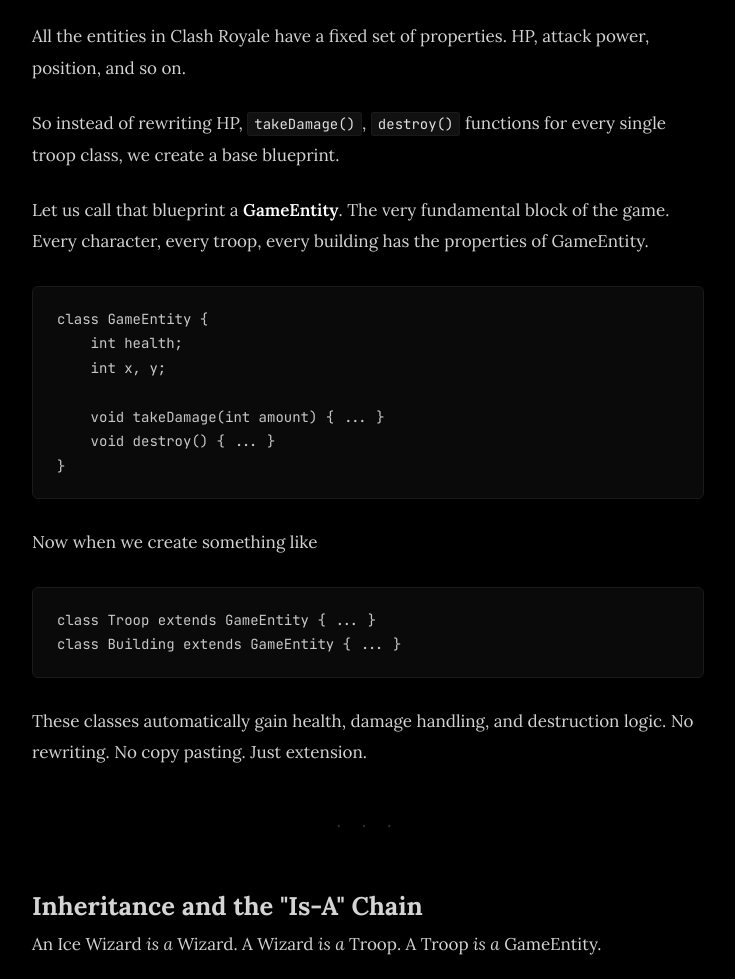
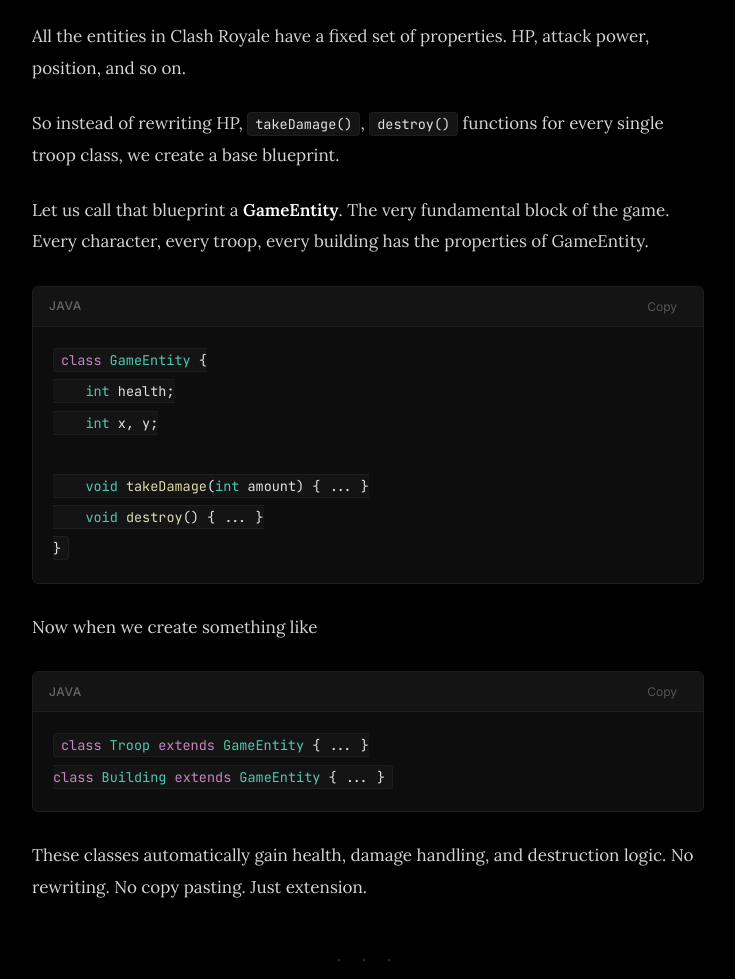
Before and after one commit to Prigoistic/Prigoistic.github.io, a plain HTML site: page blog/oops-through-clash-royale.html in a window 1280 px wide. Shown: the part 775-1754 px from the top of the page, without its empty margins (272-1007 px from the left). Drawn offline with Linux system fonts and the light colour scheme.

Commit message:
style: notion-style code blocks in OOP blog with syntax highlighting and copy button

```diff
--- a/blog/oops-through-clash-royale.html
+++ b/blog/oops-through-clash-royale.html
@@ -60,18 +60,30 @@
 
       <p>Let us call that blueprint a <strong>GameEntity</strong>. The very fundamental block of the game. Every character, every troop, every building has the properties of GameEntity.</p>
 
-      <div class="article-code">class GameEntity {
-    int health;
-    int x, y;
+      <div class="article-code-block">
+        <div class="article-code-header">
+          <span class="article-code-lang">Java</span>
+          <button class="article-code-copy" onclick="copyCode(this)">Copy</button>
+        </div>
+        <pre><code><span class="kw">class</span> <span class="type">GameEntity</span> {
+    <span class="type">int</span> health;
+    <span class="type">int</span> x, y;
 
-    void takeDamage(int amount) { ... }
-    void destroy() { ... }
-}</div>
+    <span class="type">void</span> <span class="fn">takeDamage</span>(<span class="type">int</span> amount) { ... }
+    <span class="type">void</span> <span class="fn">destroy</span>() { ... }
+}</code></pre>
+      </div>
 
       <p>Now when we create something like</p>
 
-      <div class="article-code">class Troop extends GameEntity { ... }
-class Building extends GameEntity { ... }</div>
+      <div class="article-code-block">
+        <div class="article-code-header">
+          <span class="article-code-lang">Java</span>
+          <button class="article-code-copy" onclick="copyCode(this)">Copy</button>
+        </div>
+        <pre><code><span class="kw">class</span> <span class="type">Troop</span> <span class="kw">extends</span> <span class="type">GameEntity</span> { ... }
+<span class="kw">class</span> <span class="type">Building</span> <span class="kw">extends</span> <span class="type">GameEntity</span> { ... }</code></pre>
+      </div>
 
       <p>These classes automatically gain health, damage handling, and destruction logic. No rewriting. No copy pasting. Just extension.</p>
 
@@ -83,7 +95,13 @@
 
       <p>Which means writing something like</p>
 
-      <div class="article-code">GameEntity x = new Wizard();</div>
+      <div class="article-code-block">
+        <div class="article-code-header">
+          <span class="article-code-lang">Java</span>
+          <button class="article-code-copy" onclick="copyCode(this)">Copy</button>
+        </div>
+        <pre><code><span class="type">GameEntity</span> x = <span class="kw">new</span> <span class="type">Wizard</span>();</code></pre>
+      </div>
 
       <p>is perfectly valid.</p>
 
@@ -91,7 +109,13 @@
 
       <p>A Wizard must behave like a Troop in every context where a Troop is expected. If somewhere in the engine we have</p>
 
-      <div class="article-code">void applyRange(Troop t) { ... }</div>
+      <div class="article-code-block">
+        <div class="article-code-header">
+          <span class="article-code-lang">Java</span>
+          <button class="article-code-copy" onclick="copyCode(this)">Copy</button>
+        </div>
+        <pre><code><span class="type">void</span> <span class="fn">applyRange</span>(<span class="type">Troop</span> t) { ... }</code></pre>
+      </div>
 
       <p>we should be able to pass a Wizard, an Archer, a P.E.K.K.A, without any problem. This idea, that a child must be safely usable as its parent, is called the <strong><a href="https://en.wikipedia.org/wiki/Liskov_substitution_principle" target="_blank" rel="noopener">Liskov Substitution Principle</a></strong>.</p>
 
@@ -111,7 +135,13 @@
 
       <p>But from the Game Engine's point of view, it just wants to say</p>
 
-      <div class="article-code">t.attack();</div>
+      <div class="article-code-block">
+        <div class="article-code-header">
+          <span class="article-code-lang">Java</span>
+          <button class="article-code-copy" onclick="copyCode(this)">Copy</button>
+        </div>
+        <pre><code>t.<span class="fn">attack</span>();</code></pre>
+      </div>
 
       <p>It does not care if <code>t</code> is P.E.K.K.A or Skeleton Army.</p>
 
@@ -121,17 +151,23 @@
         SAME INTERFACE. DIFFERENT BEHAVIOURS.
       </div>
 
-      <div class="article-code">class Troop {
-    void attack() { }
+      <div class="article-code-block">
+        <div class="article-code-header">
+          <span class="article-code-lang">Java</span>
+          <button class="article-code-copy" onclick="copyCode(this)">Copy</button>
+        </div>
+        <pre><code><span class="kw">class</span> <span class="type">Troop</span> {
+    <span class="type">void</span> <span class="fn">attack</span>() { }
 }
 
-class PEKKA extends Troop {
-    void attack() { swingIronSword(); }
+<span class="kw">class</span> <span class="type">PEKKA</span> <span class="kw">extends</span> <span class="type">Troop</span> {
+    <span class="type">void</span> <span class="fn">attack</span>() { <span class="fn">swingIronSword</span>(); }
 }
 
-class SkeletonArmy extends Troop {
-    void attack() { swingBoneSword(); }
-}</div>
+<span class="kw">class</span> <span class="type">SkeletonArmy</span> <span class="kw">extends</span> <span class="type">Troop</span> {
+    <span class="type">void</span> <span class="fn">attack</span>() { <span class="fn">swingBoneSword</span>(); }
+}</code></pre>
+      </div>
 
       <p>When you rewrite a method like this, the child replaces the parent behavior. This is <strong><a href="https://en.wikipedia.org/wiki/Method_overriding" target="_blank" rel="noopener">method overriding</a></strong>.</p>
 
@@ -145,9 +181,15 @@
 
       <p>Now contrast that with overloading. Overloading is when the method name is the same but the parameters are different.</p>
 
-      <div class="article-code">attack()
-attack(Building target)
-attack(Troop target)</div>
+      <div class="article-code-block">
+        <div class="article-code-header">
+          <span class="article-code-lang">Java</span>
+          <button class="article-code-copy" onclick="copyCode(this)">Copy</button>
+        </div>
+        <pre><code><span class="fn">attack</span>()
+<span class="fn">attack</span>(<span class="type">Building</span> target)
+<span class="fn">attack</span>(<span class="type">Troop</span> target)</code></pre>
+      </div>
 
       <p>Same name but with different intent. The compiler picks the right version at compile time based on the argument types. That is called <strong><a href="https://en.wikipedia.org/wiki/Function_overloading" target="_blank" rel="noopener">compile-time polymorphism</a></strong>.</p>
 
@@ -164,14 +206,26 @@
 
       <p>Now imagine if every part of Clash Royale could directly modify a troop's health. Some random class could just do</p>
 
-      <div class="article-code">wizard.health = -5000;</div>
+      <div class="article-code-block">
+        <div class="article-code-header">
+          <span class="article-code-lang">Java</span>
+          <button class="article-code-copy" onclick="copyCode(this)">Copy</button>
+        </div>
+        <pre><code>wizard.health = <span class="num">-5000</span>;</code></pre>
+      </div>
 
       <p>Which is so wrong.</p>
 
       <p>Instead we hide health. We make it <strong><a href="https://en.wikipedia.org/wiki/Access_modifiers" target="_blank" rel="noopener">private</a></strong> so that no one can touch it directly. They must use controlled methods like</p>
 
-      <div class="article-code">takeDamage(int amount)
-heal(int amount)</div>
+      <div class="article-code-block">
+        <div class="article-code-header">
+          <span class="article-code-lang">Java</span>
+          <button class="article-code-copy" onclick="copyCode(this)">Copy</button>
+        </div>
+        <pre><code><span class="fn">takeDamage</span>(<span class="type">int</span> amount)
+<span class="fn">heal</span>(<span class="type">int</span> amount)</code></pre>
+      </div>
 
       <p>So that we can control the rules. Maybe health cannot drop below zero. Maybe Elixir regains after a cooldown. Maybe certain troops have damage resistance.</p>
 
@@ -271,10 +325,16 @@
 
       <p>An interface is just a contract. It has no state, no health bars, no variables, just a list of empty promises.</p>
 
-      <div class="article-code">class Dragon extends Troop implements Flyable, Burnable {
-    void fly() { ... }
-    void breatheFire() { ... }
-}</div>
+      <div class="article-code-block">
+        <div class="article-code-header">
+          <span class="article-code-lang">Java</span>
+          <button class="article-code-copy" onclick="copyCode(this)">Copy</button>
+        </div>
+        <pre><code><span class="kw">class</span> <span class="type">Dragon</span> <span class="kw">extends</span> <span class="type">Troop</span> <span class="kw">implements</span> <span class="type">Flyable</span>, <span class="type">Burnable</span> {
+    <span class="type">void</span> <span class="fn">fly</span>() { ... }
+    <span class="type">void</span> <span class="fn">breatheFire</span>() { ... }
+}</code></pre>
+      </div>
 
       <p>Because Flyable is just a contract saying "I know how to flap wings," there is no data to conflict. You can sign a hundred contracts, but you can only have one body.</p>
 
@@ -323,5 +383,19 @@
 
 </div>
 
+<script>
+function copyCode(btn) {
+  const code = btn.closest('.article-code-block').querySelector('code');
+  navigator.clipboard.writeText(code.textContent).then(() => {
+    btn.textContent = 'Copied!';
+    btn.classList.add('copied');
+    setTimeout(() => {
+      btn.textContent = 'Copy';
+      btn.classList.remove('copied');
+    }, 2000);
+  });
+}
+</script>
+
 </body>
 </html>
--- a/style.css
+++ b/style.css
@@ -651,29 +651,87 @@
   letter-spacing: 0.04em;
 }
 
-/* ── Code Block ── */
-.article-code {
-  font-family: 'JetBrains Mono', monospace;
-  font-size: 14px;
-  color: #c8c8c8;
+/* ── Notion-style Code Block ── */
+.article-code-block {
   margin: 28px 0;
-  padding: 20px 24px;
-  background: #0a0a0a;
-  border: 1px solid #1a1a1a;
   border-radius: 6px;
-  line-height: 1.75;
-  white-space: pre;
+  background: #0d0d0d;
+  border: 1px solid #1e1e1e;
+  overflow: hidden;
+}
+
+.article-code-header {
+  display: flex;
+  align-items: center;
+  justify-content: space-between;
+  padding: 8px 16px;
+  background: #141414;
+  border-bottom: 1px solid #1e1e1e;
+}
+
+.article-code-lang {
+  font-family: 'Inter', sans-serif;
+  font-size: 12px;
+  font-weight: 500;
+  color: #666;
+  text-transform: uppercase;
+  letter-spacing: 0.05em;
+}
+
+.article-code-copy {
+  font-family: 'Inter', sans-serif;
+  font-size: 12px;
+  color: #555;
+  background: none;
+  border: none;
+  cursor: pointer;
+  padding: 4px 10px;
+  border-radius: 4px;
+  transition: color 0.2s, background 0.2s;
+}
+
+.article-code-copy:hover {
+  color: #aaa;
+  background: #1a1a1a;
+}
+
+.article-code-copy.copied {
+  color: #4ade80;
+}
+
+.article-code-block pre {
+  margin: 0;
+  padding: 18px 20px;
   overflow-x: auto;
 }
 
+.article-code-block code {
+  font-family: 'JetBrains Mono', monospace;
+  font-size: 13.5px;
+  color: #c8c8c8;
+  line-height: 1.75;
+  background: none;
+  padding: 0;
+  border: none;
+  border-radius: 0;
+}
+
+/* syntax highlights */
+.article-code-block .kw  { color: #c586c0; }  /* keywords */
+.article-code-block .type { color: #4ec9b0; } /* types */
+.article-code-block .fn  { color: #dcdcaa; }  /* functions */
+.article-code-block .str { color: #ce9178; }  /* strings */
+.article-code-block .cmt { color: #6a9955; font-style: italic; } /* comments */
+.article-code-block .num { color: #b5cea8; }  /* numbers */
+
 .article-body code {
   font-family: 'JetBrains Mono', monospace;
-  font-size: 14px;
+  font-size: 13.5px;
   color: #e0e0e0;
-  background: #111111;
-  padding: 2px 6px;
-  border-radius: 3px;
-  border: 1px solid #1a1a1a;
+  background: #141414;
+  padding: 2px 7px;
+  border-radius: 4px;
+  border: 1px solid #1e1e1e;
 }
 
 /* ── Highlight Block ── */
```
